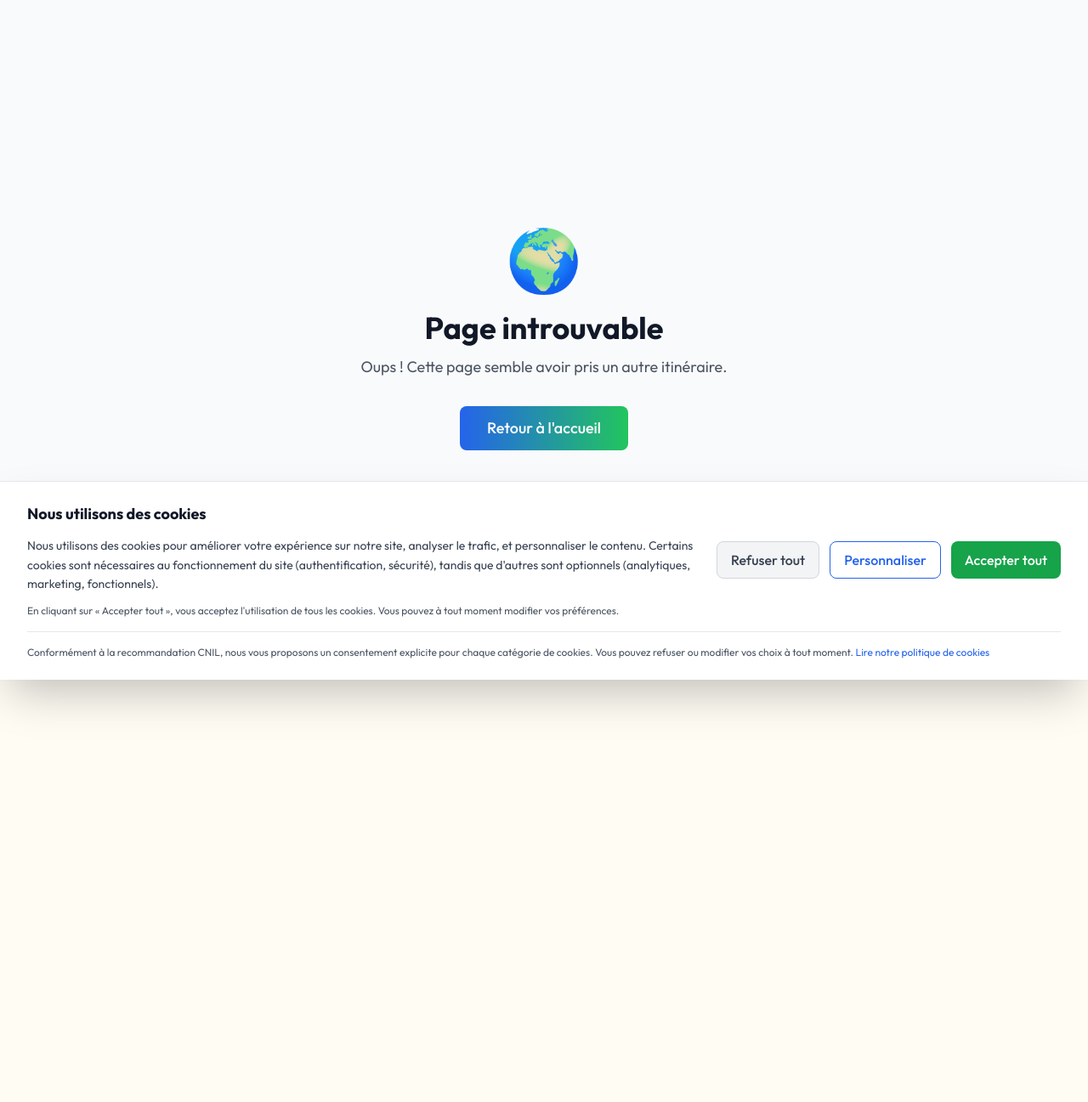
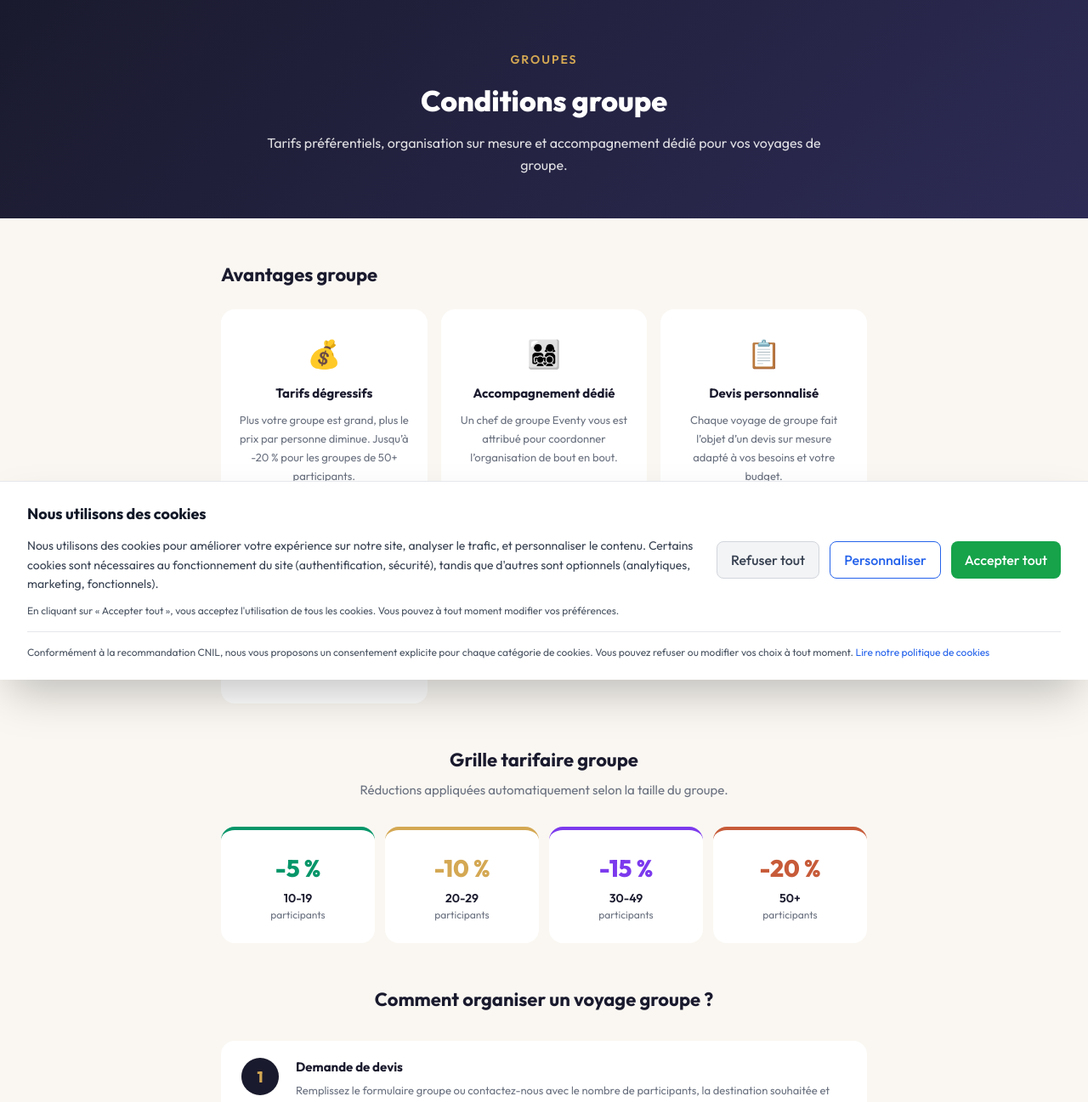
Before and after one commit to eventylife-hub/Eventylife, a Next.js app: page /conditions-groupe in a window 1280 px wide. Before the commit this address had no page. Shown: the top 1297 px of the page at 85% size. Before the commit the page ends 800 px from the top, so only its background shows below. Built offline with nearby package versions, Linux system fonts and the light colour scheme.

Commit message:
feat: add conditions-groupe page

```diff
--- /dev/null
+++ b/app/(public)/conditions-groupe/page.tsx
@@ -0,0 +1,111 @@
+'use client';
+
+const avantages = [
+  { icone: "\u{1F4B0}", titre: "Tarifs d\u00e9gressifs", desc: "Plus votre groupe est grand, plus le prix par personne diminue. Jusqu\u2019\u00e0 -20 % pour les groupes de 50+ participants." },
+  { icone: "\u{1F468}\u200D\u{1F469}\u200D\u{1F467}\u200D\u{1F466}", titre: "Accompagnement d\u00e9di\u00e9", desc: "Un chef de groupe Eventy vous est attribu\u00e9 pour coordonner l\u2019organisation de bout en bout." },
+  { icone: "\u{1F4CB}", titre: "Devis personnalis\u00e9", desc: "Chaque voyage de groupe fait l\u2019objet d\u2019un devis sur mesure adapt\u00e9 \u00e0 vos besoins et votre budget." },
+  { icone: "\u{1F4C5}", titre: "Paiement flexible", desc: "\u00c9ch\u00e9ancier personnalis\u00e9, paiement individuel ou collectif, et gestion centralis\u00e9e des r\u00e8glements." },
+];
+
+const paliers = [
+  { taille: "10-19", reduction: "-5 %", couleur: "#059669" },
+  { taille: "20-29", reduction: "-10 %", couleur: "#D4A853" },
+  { taille: "30-49", reduction: "-15 %", couleur: "#7C3AED" },
+  { taille: "50+", reduction: "-20 %", couleur: "#C75B39" },
+];
+
+const etapes = [
+  { num: "1", titre: "Demande de devis", desc: "Remplissez le formulaire groupe ou contactez-nous avec le nombre de participants, la destination souhait\u00e9e et vos dates." },
+  { num: "2", titre: "Proposition", desc: "Nous vous envoyons un devis d\u00e9taill\u00e9 sous 48h avec les options d\u2019h\u00e9bergement, transport et activit\u00e9s." },
+  { num: "3", titre: "Validation", desc: "Apr\u00e8s accord, chaque participant re\u00e7oit un lien d\u2019inscription individuel pour renseigner ses informations." },
+  { num: "4", titre: "Paiement", desc: "Acompte de 30 % \u00e0 la r\u00e9servation. Le solde est r\u00e9parti selon l\u2019\u00e9ch\u00e9ancier convenu, par personne ou en collectif." },
+  { num: "5", titre: "D\u00e9part", desc: "Votre chef de groupe coordonne les derniers d\u00e9tails et vous accompagne le jour J pour un voyage sans stress." },
+];
+
+const conditions = [
+  "Le tarif groupe s\u2019applique \u00e0 partir de 10 participants confirm\u00e9s et pay\u00e9s.",
+  "En cas de d\u00e9sistement r\u00e9duisant le groupe en dessous du seuil, le tarif individuel s\u2019applique.",
+  "L\u2019organisateur du groupe dispose d\u2019un tableau de bord pour suivre les inscriptions et paiements.",
+  "Les enfants de moins de 12 ans b\u00e9n\u00e9ficient d\u2019une r\u00e9duction suppl\u00e9mentaire de 10 % sur le tarif groupe.",
+  "Annulation gratuite jusqu\u2019\u00e0 45 jours avant le d\u00e9part pour les groupes de 30+ personnes.",
+];
+
+export default function ConditionsGroupePage() {
+  return (
+    <div style={{ minHeight: '100vh', background: '#FAF7F2' }}>
+      <div style={{ background: 'linear-gradient(135deg, #1A1A2E 0%, #2D2B55 100%)', padding: '60px 20px 50px', textAlign: 'center' }}>
+        <div style={{ maxWidth: 700, margin: '0 auto' }}>
+          <div style={{ color: '#D4A853', fontSize: 14, fontWeight: 600, letterSpacing: 2, textTransform: 'uppercase', marginBottom: 12 }}>{"Groupes"}</div>
+          <h1 style={{ color: '#FFFFFF', fontSize: 34, fontWeight: 800, marginTop: 0, marginBottom: 12 }}>{"Conditions groupe"}</h1>
+          <p style={{ color: 'rgba(255,255,255,0.85)', fontSize: 16, lineHeight: 1.6 }}>
+            {"Tarifs pr\u00e9f\u00e9rentiels, organisation sur mesure et accompagnement d\u00e9di\u00e9 pour vos voyages de groupe."}
+          </p>
+        </div>
+      </div>
+
+      <div style={{ maxWidth: 800, margin: '0 auto', padding: '50px 20px 60px' }}>
+        <h2 style={{ color: '#1A1A2E', fontSize: 22, fontWeight: 700, marginBottom: 24 }}>{"Avantages groupe"}</h2>
+        <div style={{ display: 'grid', gridTemplateColumns: 'repeat(auto-fit, minmax(220px, 1fr))', gap: 16, marginBottom: 50 }}>
+          {avantages.map(a => (
+            <div key={a.titre} style={{ background: '#FFFFFF', borderRadius: 16, padding: '28px 20px', textAlign: 'center' }}>
+              <div style={{ fontSize: 32, marginBottom: 12 }}>{a.icone}</div>
+              <div style={{ color: '#1A1A2E', fontSize: 15, fontWeight: 700, marginBottom: 8 }}>{a.titre}</div>
+              <p style={{ color: '#6B7280', fontSize: 13, lineHeight: 1.7, margin: 0 }}>{a.desc}</p>
+            </div>
+          ))}
+        </div>
+
+        <h2 style={{ color: '#1A1A2E', fontSize: 22, fontWeight: 700, textAlign: 'center', marginBottom: 8 }}>{"Grille tarifaire groupe"}</h2>
+        <p style={{ color: '#6B7280', fontSize: 15, textAlign: 'center', marginBottom: 32 }}>{"R\u00e9ductions appliqu\u00e9es automatiquement selon la taille du groupe."}</p>
+        <div style={{ display: 'grid', gridTemplateColumns: 'repeat(4, 1fr)', gap: 12, marginBottom: 50 }}>
+          {paliers.map(p => (
+            <div key={p.taille} style={{ background: '#FFFFFF', borderRadius: 16, padding: '24px 16px', textAlign: 'center', borderTop: `4px solid ${p.couleur}` }}>
+              <div style={{ color: p.couleur, fontSize: 28, fontWeight: 800, marginBottom: 4 }}>{p.reduction}</div>
+              <div style={{ color: '#1A1A2E', fontSize: 14, fontWeight: 600 }}>{p.taille}</div>
+              <div style={{ color: '#6B7280', fontSize: 12 }}>{"participants"}</div>
+            </div>
+          ))}
+        </div>
+
+        <h2 style={{ color: '#1A1A2E', fontSize: 22, fontWeight: 700, textAlign: 'center', marginBottom: 32 }}>{"Comment organiser un voyage groupe ?"}</h2>
+        <div style={{ display: 'flex', flexDirection: 'column', gap: 16, marginBottom: 50 }}>
+          {etapes.map(e => (
+            <div key={e.num} style={{ background: '#FFFFFF', borderRadius: 16, padding: '20px 24px', display: 'flex', gap: 20, alignItems: 'flex-start' }}>
+              <div style={{ width: 44, height: 44, borderRadius: '50%', background: '#1A1A2E', color: '#D4A853', fontSize: 18, fontWeight: 800, display: 'flex', alignItems: 'center', justifyContent: 'center', flexShrink: 0 }}>{e.num}</div>
+              <div>
+                <div style={{ color: '#1A1A2E', fontSize: 15, fontWeight: 700, marginBottom: 4 }}>{e.titre}</div>
+                <p style={{ color: '#6B7280', fontSize: 13, lineHeight: 1.7, margin: 0 }}>{e.desc}</p>
+              </div>
+            </div>
+          ))}
+        </div>
+
+        <div style={{ background: '#FFFFFF', borderRadius: 16, padding: '28px 24px', marginBottom: 40 }}>
+          <h3 style={{ color: '#1A1A2E', fontSize: 16, fontWeight: 700, marginTop: 0, marginBottom: 16 }}>{"Conditions particuli\u00e8res"}</h3>
+          <div style={{ display: 'flex', flexDirection: 'column', gap: 12 }}>
+            {conditions.map((c, i) => (
+              <div key={i} style={{ display: 'flex', gap: 12, alignItems: 'flex-start' }}>
+                <div style={{ width: 6, height: 6, borderRadius: '50%', background: '#D4A853', marginTop: 7, flexShrink: 0 }} />
+                <p style={{ color: '#6B7280', fontSize: 14, lineHeight: 1.6, margin: 0 }}>{c}</p>
+              </div>
+            ))}
+          </div>
+        </div>
+
+        <div style={{ background: 'linear-gradient(135deg, #1A1A2E, #2D2B55)', borderRadius: 16, padding: '32px 28px', textAlign: 'center', marginBottom: 24 }}>
+          <div style={{ color: '#D4A853', fontSize: 14, fontWeight: 600, letterSpacing: 1, textTransform: 'uppercase', marginBottom: 8 }}>{"Vous organisez un voyage de groupe ?"}</div>
+          <p style={{ color: 'rgba(255,255,255,0.85)', fontSize: 15, lineHeight: 1.7, marginBottom: 20 }}>
+            {"Contactez notre \u00e9quipe d\u00e9di\u00e9e pour recevoir un devis personnalis\u00e9 sous 48h."}
+          </p>
+          <div style={{ display: 'inline-block', background: 'linear-gradient(135deg, #D4A853, #E8C97A)', color: '#1A1A2E', padding: '14px 32px', borderRadius: 50, fontWeight: 700, fontSize: 15 }}>
+            {"groupes@eventylife.fr"}
+          </div>
+        </div>
+
+        <p style={{ color: '#9CA3AF', fontSize: 12, textAlign: 'center' }}>
+          {"Derni\u00e8re mise \u00e0 jour : 1er mars 2026 \u2014 Version 1.0"}
+        </p>
+      </div>
+    </div>
+  );
+}
```
